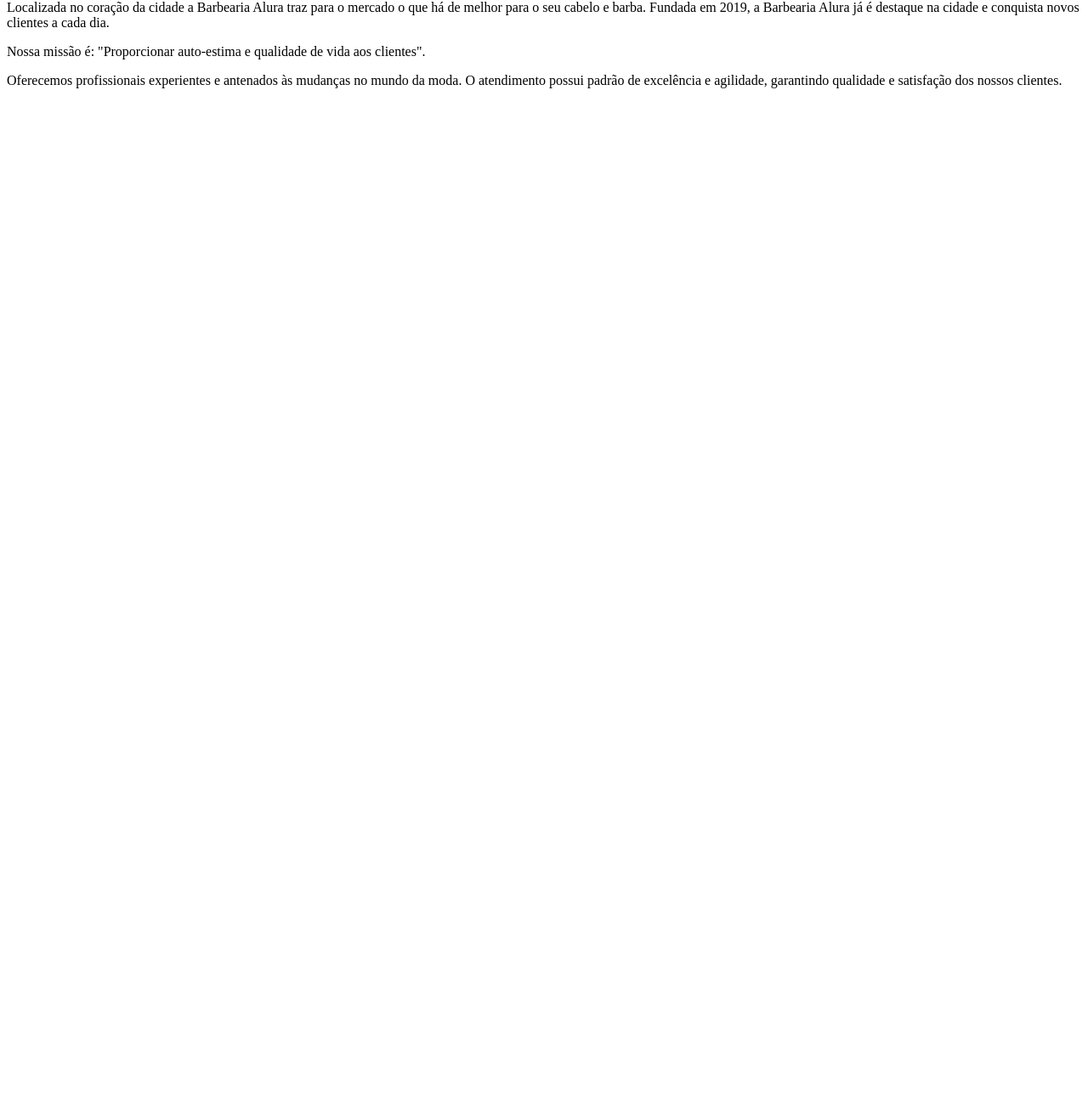
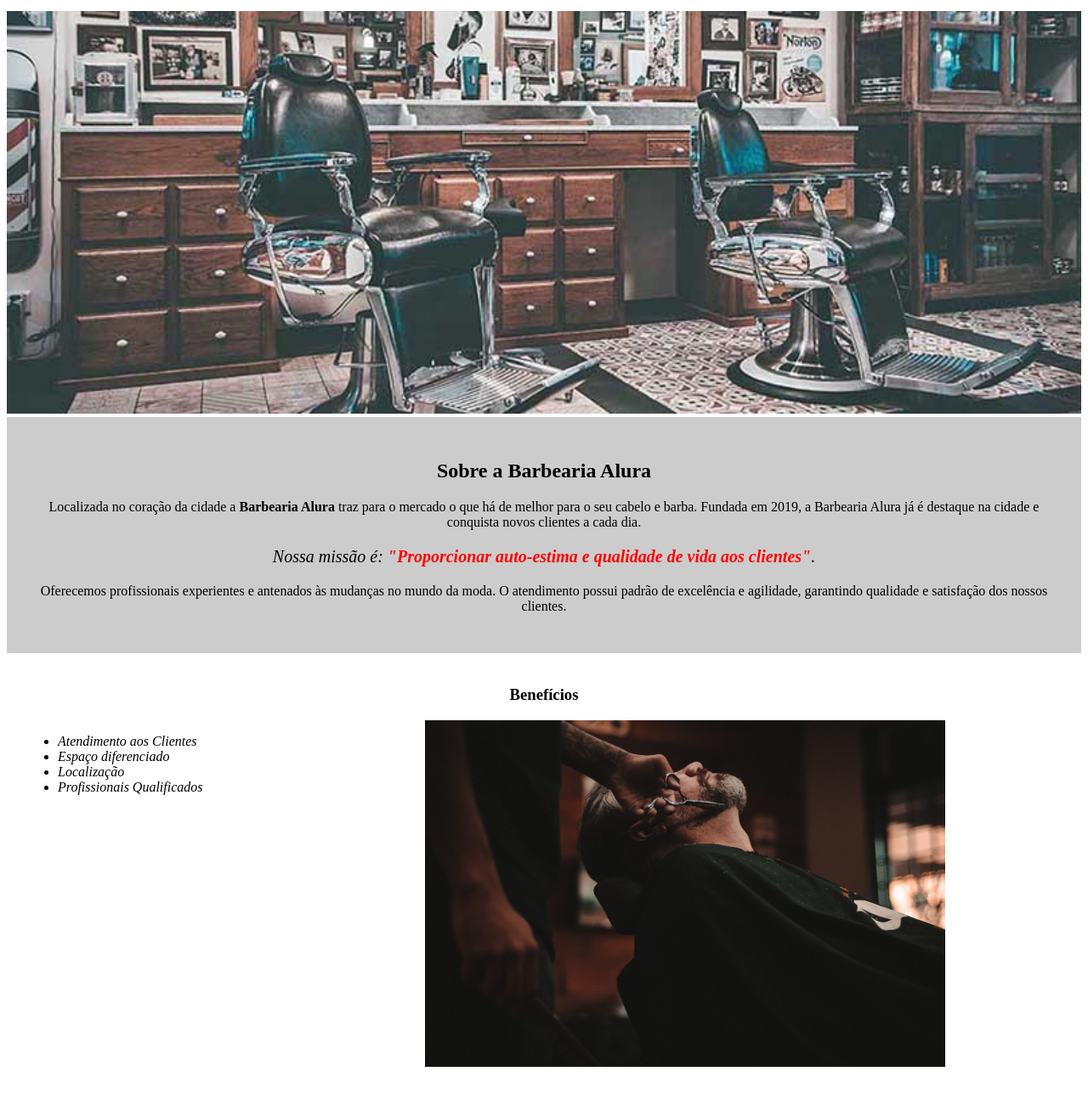
Before and after one commit to mayvlt/html5-part-1, a plain HTML site: page index.html in a window 1280 px wide. Shown: the part 67-1355 px from the top of the page at 85% size. Before the commit the page ends 800 px from the top, so only its background shows below. Drawn offline with Linux system fonts and the light colour scheme.

Commit message:
Add files via upload

```diff
--- a/index.html
+++ b/index.html
@@ -2,15 +2,36 @@
 <html lang="pt-br">
 	<head>
 		<meta charset="UTF-8">
-    <meta name="viewport" content="width=device-width, initial-scale=1.0">
-    <title>barbearia alura</title>
+		<title>Barbearia Alura</title>
+		<link rel="stylesheet" href="style.css">
 	</head>
+
 	<body>
-    <h2>Sobre a Barbearia Alura</h2>
-    <p>Localizada no coração da cidade a Barbearia Alura traz para o mercado o que há de melhor para o seu cabelo e barba. Fundada em 2019, a Barbearia Alura já é destaque na cidade e conquista novos clientes a cada dia.</p>
+		<header>
+			<h1 class="titulo-principal">Barbearia Alura</h1>
+		</header>
+		<img id="banner" src="banner.jpg">
+		<div class="principal">
+			<h2 class="titulo-centralizado">Sobre a Barbearia Alura</h2>
 
-<p>Nossa missão é: "Proporcionar auto-estima e qualidade de vida aos clientes".</p>
+			<p>Localizada no coração da cidade a <strong>Barbearia Alura</strong> traz para o mercado o que há de melhor para o seu cabelo e barba. Fundada em 2019, a Barbearia Alura já é destaque na cidade e conquista novos clientes a cada dia.</p>
+
+			<p id="missao"><em>Nossa missão é: <strong>"Proporcionar auto-estima e qualidade de vida aos clientes"</strong>.</em></p>
 
 			<p>Oferecemos profissionais experientes e antenados às mudanças no mundo da moda. O atendimento possui padrão de excelência e agilidade, garantindo qualidade e satisfação dos nossos clientes.</p>
+		</div>
+
+		<div class="beneficios">
+			<h3 class="titulo-centralizado">Benefícios</h3>
+
+			<ul>
+				<li class="itens">Atendimento aos Clientes</li>
+				<li class="itens">Espaço diferenciado</li>
+				<li class="itens">Localização</li>
+				<li class="itens">Profissionais Qualificados</li>
+			</ul>
+
+			<img src="beneficios.jpg" class="imagembeneficios">
+		</div>
 	</body>
 </html>
--- /dev/null
+++ b/style.css
@@ -0,0 +1,52 @@
+body {
+
+}
+
+#banner {
+	width:100%;
+}
+
+.principal{
+	background: #CCCCCC;
+	padding: 30px;
+}
+
+.titulo-principal {
+	padding-left: 20px;
+}
+
+.titulo-centralizado {
+	text-align: center
+}
+
+p {
+	text-align: center;
+}
+
+#missao {
+	font-size: 20px
+}
+
+em strong {
+	color: #FF0000;
+}
+
+.itens {
+	font-style: italic
+}
+
+.beneficios {
+	background: #FFFFFF;
+	padding: 20px;
+}
+
+ul {
+	display: inline-block;
+	vertical-align: top;
+	width: 20%;
+	margin-right: 15%;
+}
+
+.imagembeneficios {
+	width: 50%;
+}
```
Also changed, not shown: banner.jpg (added), beneficios.jpg (added). Lines whose indentation alone changed are shown as unchanged.
